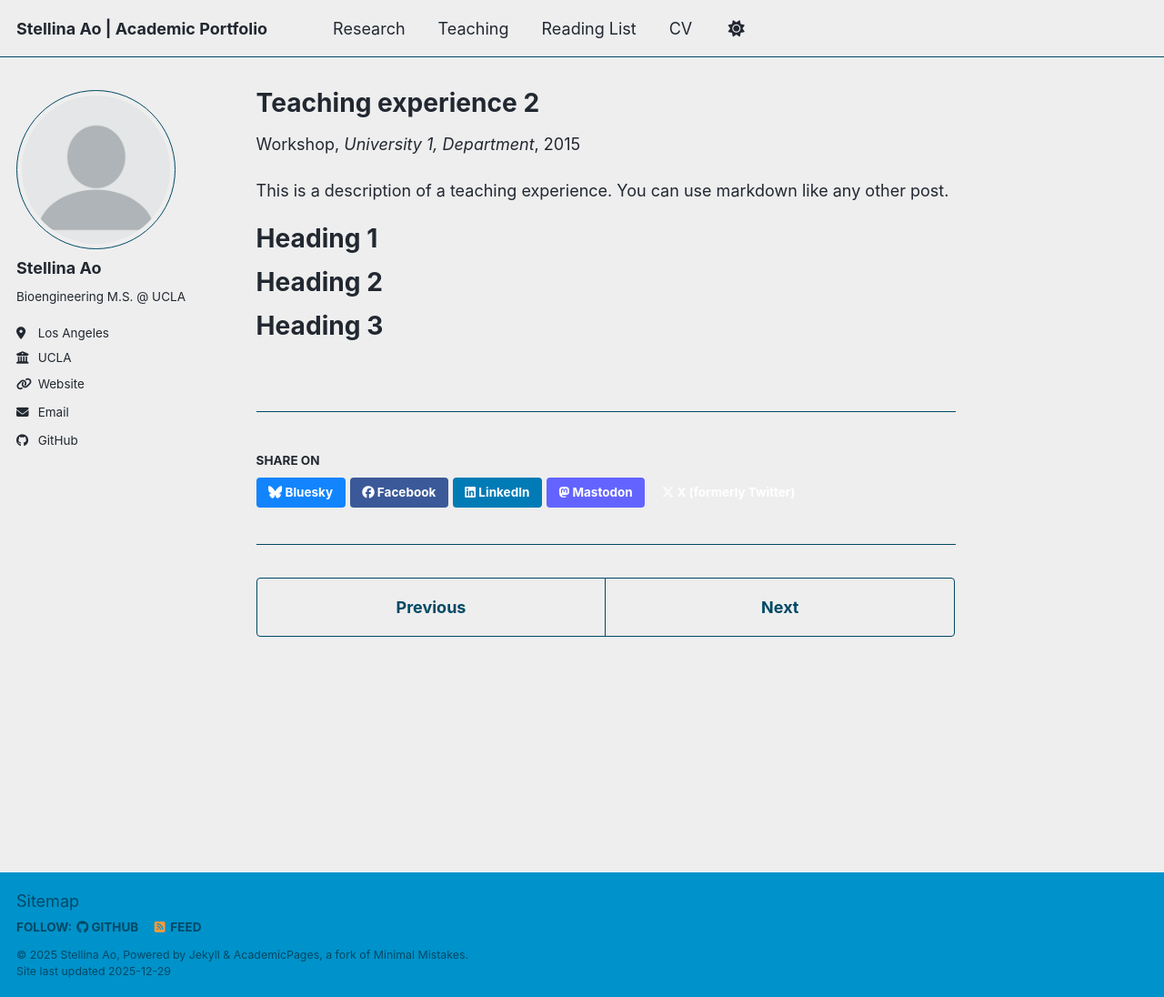
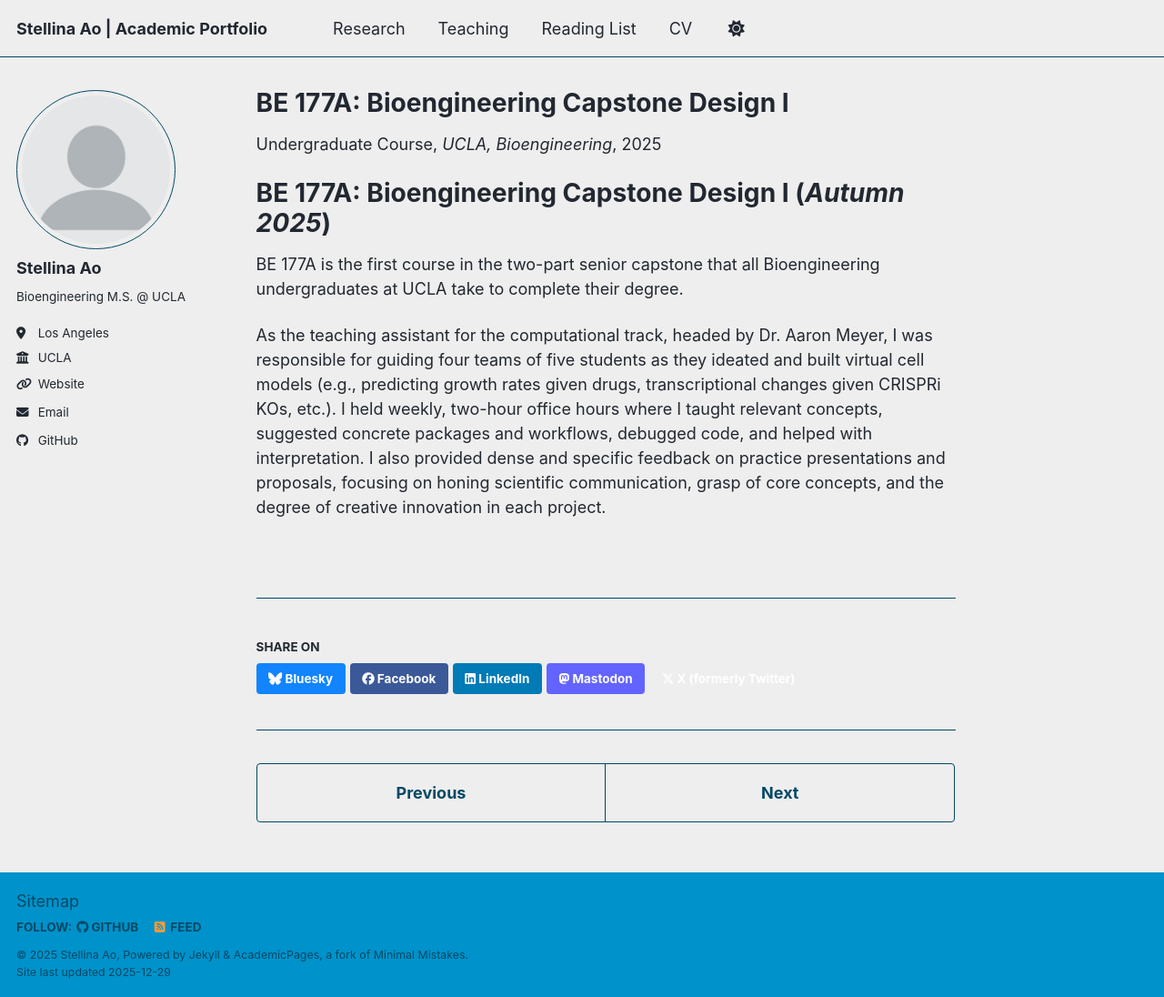
Before and after one commit to stellinaao/stellinaao.github.io, a Jekyll site: the page built from _teaching/be177.md, in a window 1280 px wide and 1096 px high. Shown: the whole window at 91% size. Built offline with Jekyll 4.4.1, drawn with Linux system fonts in a browser that asks for light colours; a script bundle is joined from its source files by our own code; library files that are not in the unit come from our copies.

Commit message:
first be 177 entry draft

```diff
--- a/_teaching/be177.md
+++ b/_teaching/be177.md
@@ -1,20 +1,15 @@
 ---
-title: "Teaching experience 2"
+title: "BE 177A: Bioengineering Capstone Design I"
 collection: teaching
-type: "Workshop"
+type: "Undergraduate Course"
 permalink: /teaching/be177
-venue: "University 1, Department"
-date: 2015-01-01
-location: "City, Country"
+venue: "UCLA, Bioengineering"
+date: 2025-03-26
+location: "Los Angeles, USA"
 ---
 
-This is a description of a teaching experience. You can use markdown like any other post.
+BE 177A: Bioengineering Capstone Design I (*Autumn 2025*)
+======
+BE 177A is the first course in the two-part senior capstone that all Bioengineering undergraduates at UCLA take to complete their degree.
 
-Heading 1
-======
-
-Heading 2
-======
-
-Heading 3
-======
+As the teaching assistant for the computational track, headed by Dr. Aaron Meyer, I was responsible for guiding four teams of five students as they ideated and built virtual cell models (e.g., predicting growth rates given drugs, transcriptional changes given CRISPRi KOs, etc.). I held weekly, two-hour office hours where I taught relevant concepts, suggested concrete packages and workflows, debugged code, and helped with interpretation. I also provided dense and specific feedback on practice presentations and proposals, focusing on honing scientific communication, grasp of core concepts, and the degree of creative innovation in each project.
```
Also changed, not shown: _teaching/be175.md (+1 -1 lines).
